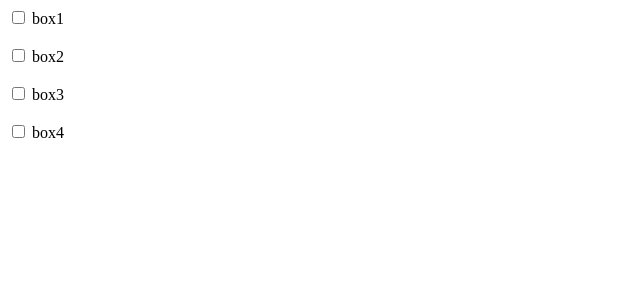
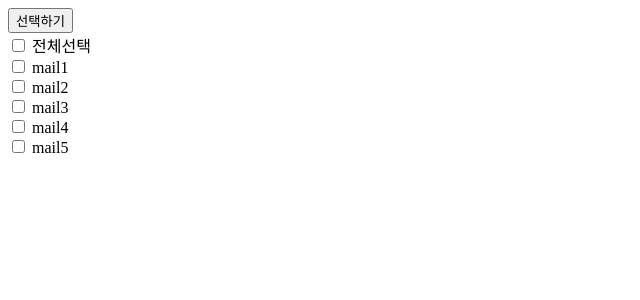
Before and after one commit to sssongsihyeok11/SummerProject, a Flask app: template python_test/templates/check_box.html in a window 1280 px wide. Shown: the top 300 px of the page, without its empty margins (0-640 px from the left). Run offline with Flask 3, Linux system fonts and the light colour scheme; the template is opened without the code that fills it, so the values that code supplies are empty.

Commit message:
전체선택 가능하도록, 체크박스에서 체크한 파일 누른 후 선택하기 누르면 콘솔로 정보 보내기

```diff
--- a/python_test/templates/check_box.html
+++ b/python_test/templates/check_box.html
@@ -6,13 +6,68 @@
     <title>checkbox</title>
   </head>
   <body>
-    <div class="container"><input type="checkbox" /> box1</div>
-    <br />
-    <div class="container"><input type="checkbox" /> box2</div>
-    <br />
-    <div class="container"><input type="checkbox" /> box3</div>
-    <br />
-    <div class="container"><input type="checkbox" /> box4</div>
-    <br />
+    <div class="container">
+      <button
+        type="button"
+        class="btn btn-primary"
+        onclick="doSave();"
+        onclick="alert('전체 메일이 선택되었습니다.')"
+        value="클릭"
+      >
+        선택하기
+      </button>
+      <br />
+      <label>
+        <input type="checkbox" id="checkall" onclick="checkAll();" />
+        전체선택
+      </label>
+      <br />
+      <label>
+        <input type="checkbox" name="mails" value="1box" />
+        mail1
+      </label>
+      <br />
+      <label>
+        <input type="checkbox" name="mails" value="2box" />
+        mail2
+      </label>
+      <br />
+      <label>
+        <input type="checkbox" name="mails" value="3box" />
+        mail3
+      </label>
+      <br />
+      <label>
+        <input type="checkbox" name="mails" value="4box" />
+        mail4
+      </label>
+      <br />
+      <label>
+        <input type="checkbox" name="mails" value="5box" />
+        mail5
+      </label>
+      <br />
+    </div>
+    <script>
+      function doSave() {
+        let mails = document.getElementsByName('mails');
+        let checked_leng_items = [];
+
+        for (let i = 0; i < mails.length; i++) {
+          if (mails[i].checked) {
+            checked_leng_items.push(mails[i].value);
+          }
+        }
+
+        console.log(checked_leng_items);
+      }
+      function checkAll() {
+        let isChecked = document.getElementById('checkall').checked;
+        let chks = document.getElementsByName('mails');
+        for (let i = 0; i < chks.length; i++) {
+          chks[i].checked = isChecked;
+        }
+      }
+    </script>
   </body>
 </html>
```
Also changed, not shown: python_test/templates/index.html (+6 -6 lines).
